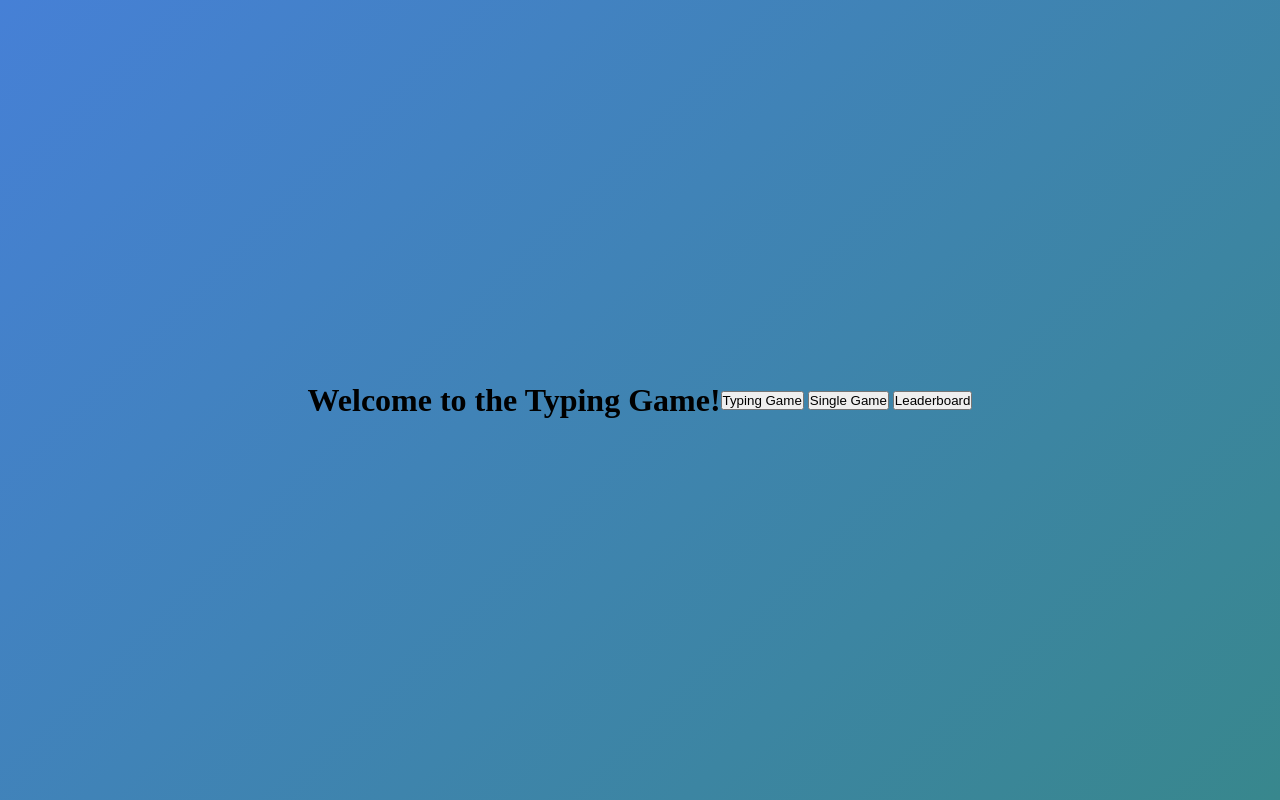
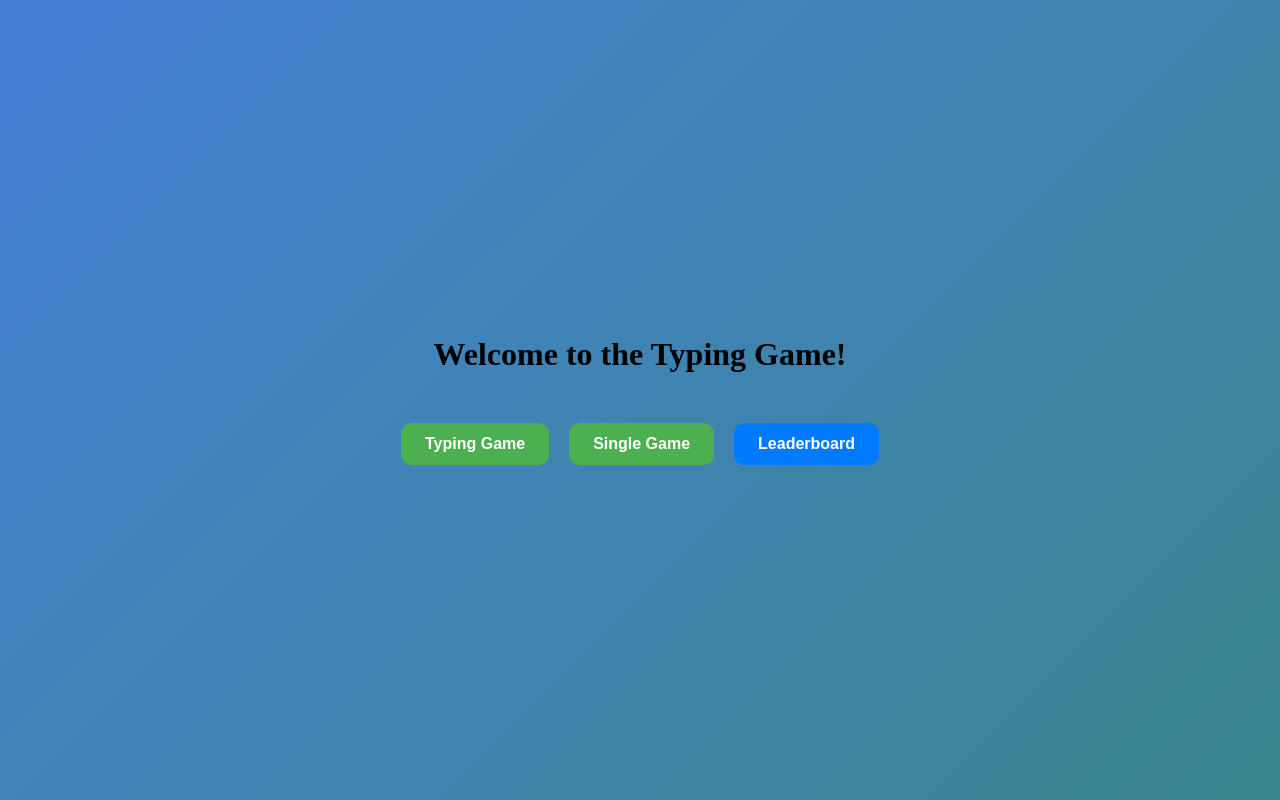
Before and after one commit to Ppandey12/Final_Project, a Flask app: page / in a window 1280 px wide. Run offline with Flask 3, Linux system fonts and the light colour scheme.

Commit message:
style sheet and links for single games and learderboard

```diff
--- a/app.py
+++ b/app.py
@@ -21,6 +21,10 @@ def leaderboard():
     return render_template("leaderboard.html")
 
 
+@app.route("/homepage")
+def homepage():
+    return render_template("homepage.html")
+
 
 
 if __name__ == "__main__":
--- a/templates/homepage.html
+++ b/templates/homepage.html
@@ -11,13 +11,18 @@
 
 <body>
 
-    <h1>Welcome to the Typing Game!</h1>
+    <div class="homepageContainer">
 
-    <div class="homepagecontainer">
-        <a href="/typinggame"><button class="playbutton">Typing Game</button></a>
-        <a href="/singleword"><button class="playbutton">Single Game</button></a>
-        <a href="/leaderboard"><button class="leaderboardbutton">Leaderboard</button></a>
 
+
+        <h1 class="welcome">Welcome to the Typing Game!</h1>
+
+        <div class="homepagecontainer">
+            <a href="/typinggame"><button class="playbutton">Typing Game</button></a>
+            <a href="/singleword"><button class="playbutton">Single Game</button></a>
+            <a href="/leaderboard"><button class="leaderboardbutton">Leaderboard</button></a>
+
+        </div>
     </div>
 
 
--- a/templates/static/styles.css
+++ b/templates/static/styles.css
@@ -17,12 +17,69 @@ body {
     font-family: 'Segoe UI', Tahoma, Geneva, Verdana, sans-serif; */
 }
 
+.homepageContainer {
+    display: flex;
+    flex-direction: column;
+    align-items: center;
+    justify-content: center;
+    height: 100vh;
+}
+
+
+
 .display_text {
     font-size: 30px;
     color: #333;
     margin: 20px;
 }
 
+.homepagecontainer {
+    display: flex;
+    justify-content: center;
+    align-items: center;
+    gap: 20px;
+    margin-top: 50px;
+    flex-wrap: wrap;
+}
+
+/* Shared button style */
+.playbutton,
+.leaderboardbutton {
+    padding: 12px 24px;
+    font-size: 16px;
+    border: none;
+    border-radius: 10px;
+    cursor: pointer;
+    transition: all 0.3s ease;
+    font-weight: 600;
+}
+
+/* Play buttons */
+.playbutton {
+    background-color: #4CAF50;
+    color: white;
+}
+
+.playbutton:hover {
+    background-color: #3e8e41;
+    transform: translateY(-2px);
+}
+
+/* Leaderboard button */
+.leaderboardbutton {
+    background-color: #007BFF;
+    color: white;
+}
+
+.leaderboardbutton:hover {
+    background-color: #0056b3;
+    transform: translateY(-2px);
+}
+
+/* Optional: remove underline from links */
+.homepagecontainer a {
+    text-decoration: none;
+}
 
 input[type="text"] {
     padding: 10px;
@@ -33,6 +90,23 @@ input[type="text"] {
     margin-bottom: 20px;
 }
 
+
+
+.page {
+    display: flex;
+    flex-direction: column;
+    align-items: center;
+}
+
+.home {
+    position: fixed;
+    top: 0;
+    left: 0;
+    width: 100%;
+    padding: 15px;
+    background: black;
+    z-index: 1000;
+}
 
 .wrapper {
     width: 600px;
```
Also changed, not shown: templates/leaderboard.html (+13 -4 lines), templates/singleword.html (+10 -3 lines), templates/typegame.html (+12 -0 lines).
